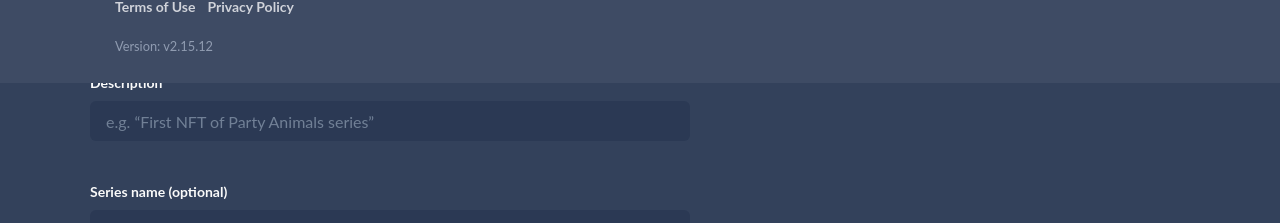
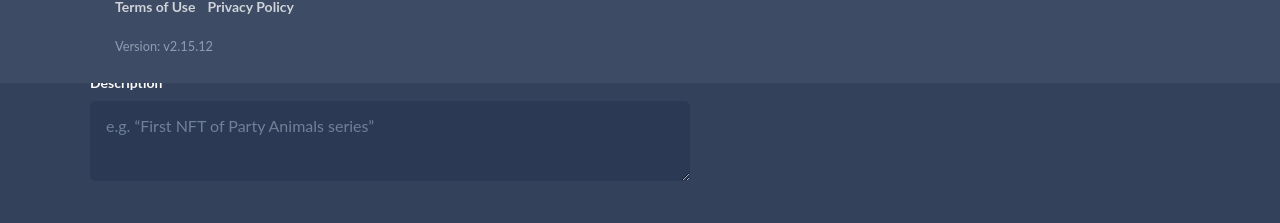
Before and after one commit to ellenchialin/nft-creator, a React (Create React App) app: page / in a window 1280 px wide. Shown: the part 717-940 px from the top of the page. Built offline with nearby package versions, Linux system fonts and the light colour scheme.

Commit message:
Change description to textarea

```diff
--- a/src/components/form/Form.js
+++ b/src/components/form/Form.js
@@ -1,5 +1,11 @@
 import { useState } from 'react';
-import { Flex, Button } from '@chakra-ui/react';
+import {
+  Flex,
+  Button,
+  Textarea,
+  FormControl,
+  FormLabel,
+} from '@chakra-ui/react';
 
 import ChainOptions from './ChainOptions';
 import FileUpload from './FileUpload';
@@ -28,13 +34,28 @@ const Form = () => {
           value={name}
           setValue={setName}
         />
-        <FormInput
-          label="Description"
-          placeHolder="e.g. “First NFT of Party Animals series”"
-          name="description"
-          value={description}
-          setValue={setDescription}
-        />
+        <FormControl>
+          <FormLabel
+            as="legend"
+            fontSize="14px"
+            fontWeight="bold"
+            color="#FAFAFA"
+          >
+            Description
+          </FormLabel>
+          <Textarea
+            type="text"
+            name="description"
+            placeHolder="e.g. “First NFT of Party Animals series”"
+            backgroundColor="#2B3954"
+            color="white"
+            border="none"
+            py="14px"
+            px="16px"
+            value={description}
+            onChange={e => setDescription(e.target.value)}
+          />
+        </FormControl>
         <FormInput
           label="Series name (optional)"
           placeHolder="e.g. “Party Animals”"
```
